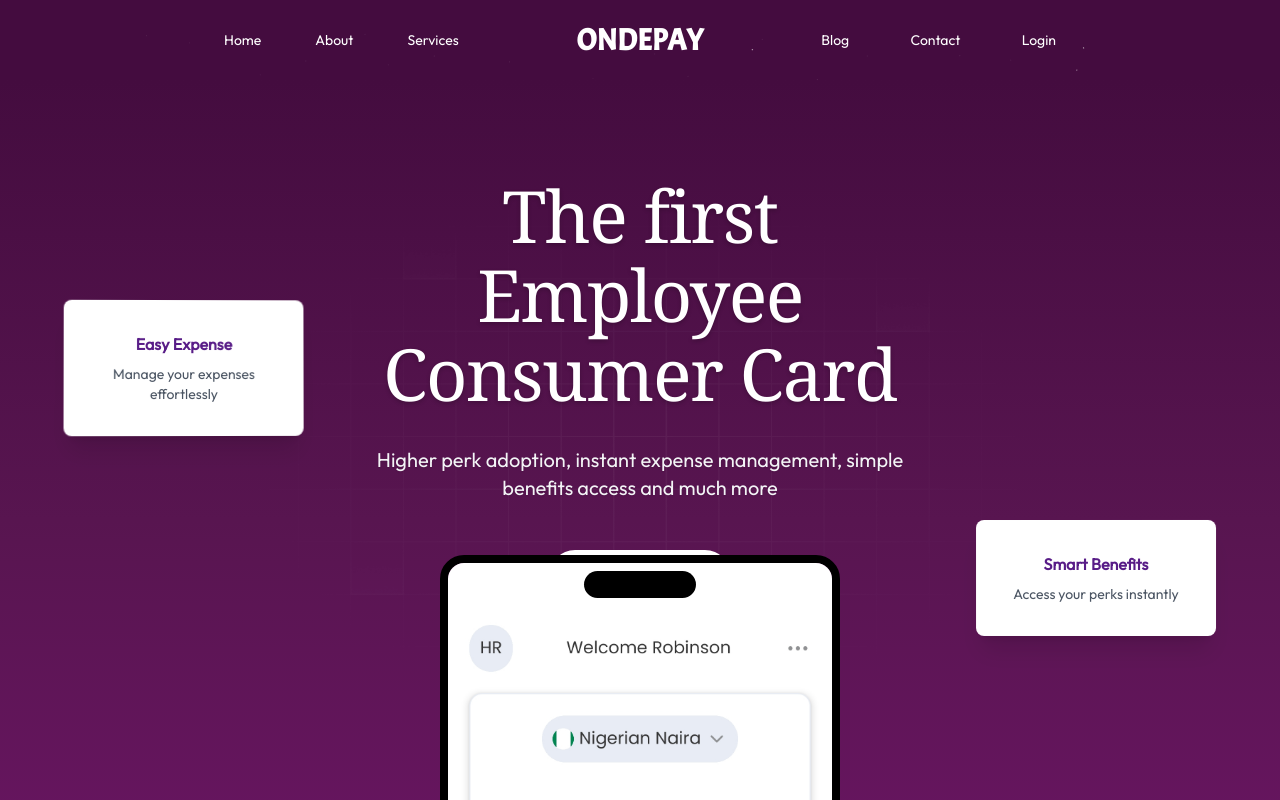
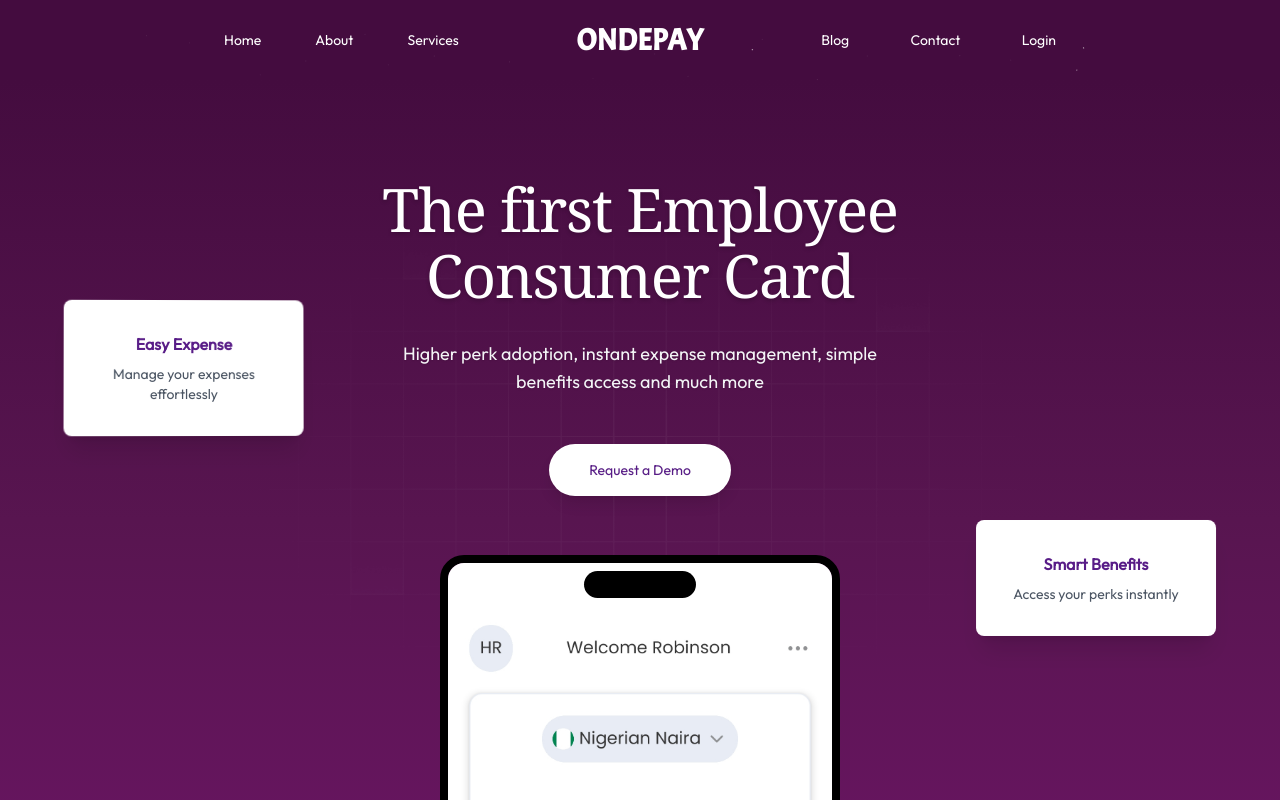
Before and after one commit to ikwerre-dev/ondepay, a React (Vite) app: page / in a window 1280 px wide. Shown: the top 800 px of the page. Built offline with nearby package versions, Linux system fonts and the light colour scheme.

Commit message:
fixed height issue

```diff
--- a/src/components/banner.tsx
+++ b/src/components/banner.tsx
@@ -119,7 +119,7 @@
         <div className="max-w-xl mx-auto text-center">
           <motion.h1
             variants={itemVariants}
-            className="text-3xl sm:text-4xl font-normal md:text-5xl lg:text-6xl xl:text-7xl font-serif mb-6 sm:mb-8 text-white tracking-tight"
+            className="text-3xl sm:text-3xl font-normal md:text-6xl   font-serif mb-6 sm:mb-8 text-white tracking-tight"
             style={{
               lineHeight: "1.1",
               textShadow: "0 2px 4px rgba(0,0,0,0.2)",
@@ -131,7 +131,7 @@
 
           <motion.p
             variants={itemVariants}
-            className="text-base sm:text-lg md:text-xl text-gray-100 mb-8 sm:mb-12 max-w-2xl mx-auto leading-relaxed"
+            className="text-base sm:text-lg md:text-lg text-gray-100 mb-8 sm:mb-12 max-w-lg mx-auto leading-relaxed"
             style={{
               textShadow: "0 1px 2px rgba(0,0,0,0.1)",
               opacity: 0.9,
```
